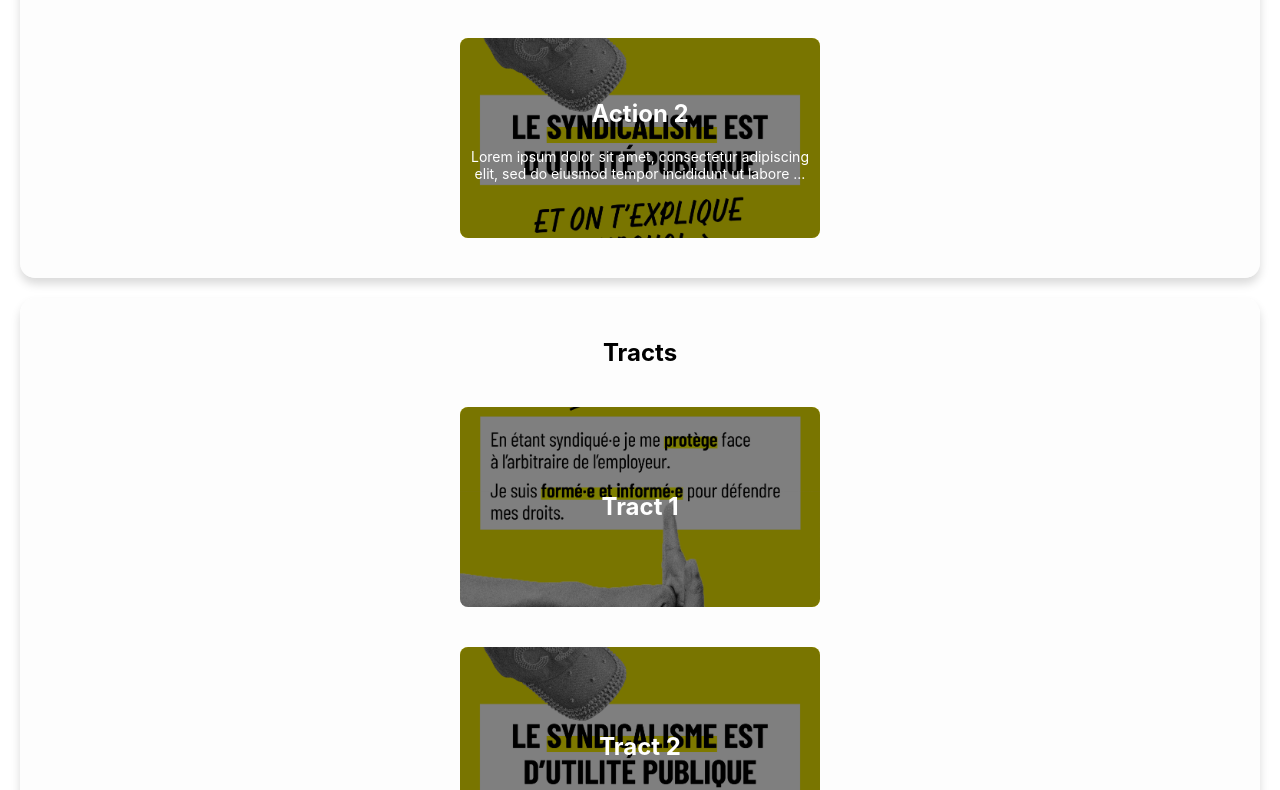
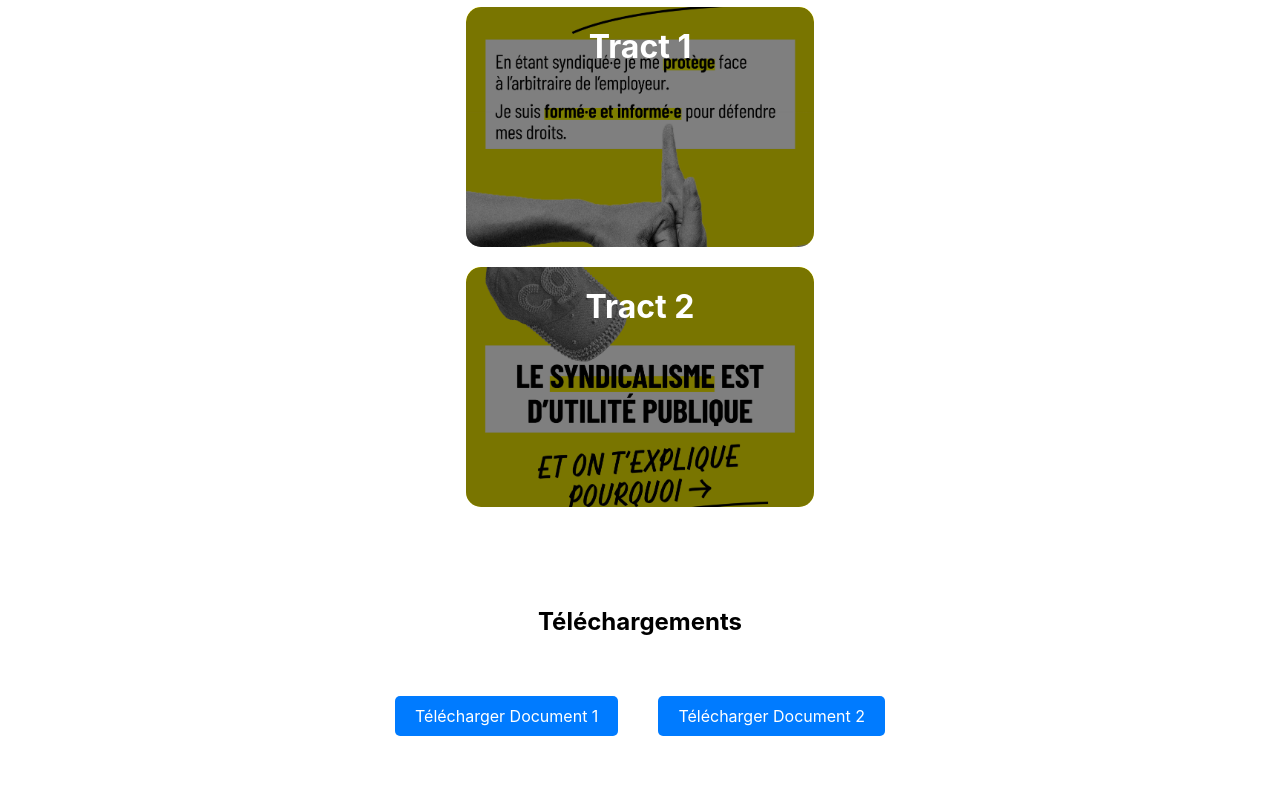
Before and after one commit to pletx/DHL_site, a React (Create React App) app: page /actions in a window 1280 px wide. Shown: the part 1001-1791 px from the top of the page. Built offline with nearby package versions, Linux system fonts and the light colour scheme.

Commit message:
new build

```diff
--- a/src/components/ActionCard.css
+++ b/src/components/ActionCard.css
@@ -1,92 +1,152 @@
-/* ActionCard.css */
-
+/* Styles de base pour ActionCard */
 .action-card {
+  position: relative;
+  width: 33%;
+  height: 30vh; /* Ajustez la hauteur comme nécessaire */
   margin: 20px;
+  border-radius: 15px;
+  overflow: hidden;
   cursor: pointer;
-  transition: all 0.3s ease-in-out;
-  width: 30%;
-  display: inline-block;
-  vertical-align: top;
+  transition: transform 0.3s ease, box-shadow 0.3s ease, height 0.3s ease;
+  background-size: cover;
+  background-position: center;
+  color: white; /* Le texte sera blanc pour contraster avec l'image de fond */
+  display: flex;
+  flex-direction: column;
+  justify-content: flex-end;
+  background-repeat: no-repeat;
 }
 
-.action-card-background {
-  position: relative;
-  height: 200px;
-  background-size: cover;
-  background-position: center;
-  border-radius: 8px;
-  overflow: hidden;
-}
-
-.overlay {
-  background: rgba(0, 0, 0, 0.5);
-  height: 100%;
-  display: flex;
-  align-items: center;
-  justify-content: center;
-  color: #fff;
+.action-card:hover {
+  transform: translateY(-5px);
+  box-shadow: 0 12px 20px rgba(0, 0, 0, 0.25);
 }
 
 .action-card-content {
+  position: relative;
+  z-index: 2; /* Assurer que le contenu soit au-dessus de l'image de fond */
+  padding: 20px;
   text-align: center;
+  background: rgba(0, 0, 0, 0.75); /* Fond semi-transparent pour une meilleure lisibilité du texte */
+  border-radius: 15px;
+  width: 100%;
+  height: 100%;
+}
+
+.action-card-content h2 {
+  margin: 0;
+  font-size: 2em; /* Utilisation d'unités relatives */
+}
+
+.action-card-content p {
+  margin: 0.5em 0 0;
+  font-size: 1em;
 }
 
 .expanded {
-  cursor: default;
-  width: 100%;
+  width: 90%;
+  height: auto; /* La hauteur s'ajuste automatiquement au contenu */
+  margin: 20px auto;
+  background: white;
+  box-shadow: 0 12px 20px rgba(0, 0, 0, 0.25);
+  flex-direction: column;
+}
+
+.expanded .action-card-background {
+  display: none;
 }
 
 .expanded-content {
   padding: 20px;
-  border: 1px solid #e7e7e7;
-  border-radius: 8px;
-  background-color: #fff;
-  position: relative;
-  width: 80%;
-  margin: 20px auto;
-  box-shadow: 0 4px 8px rgba(0, 0, 0, 0.1);
-  animation: expand 0.3s ease-out;
+  text-align: center;
+  color: black; /* Changer le texte en noir pour l'état étendu */
+
 }
 
-@keyframes expand {
-  from {
-    transform: scale(0.95);
-    opacity: 0;
-  }
-  to {
-    transform: scale(1);
-    opacity: 1;
-  }
+.expanded-content h2 {
+  font-size: 2em;
+  margin-bottom: 10px;
 }
 
-.short-text {
-  font-size: 14px;
+.expanded-content p {
+  font-size: 1em;
+  line-height: 1.5;
+}
+
+.expanded-image {
+  width: 33%;
+  height: auto;
+  margin: 20px 0;
+  border-radius: 10px;
 }
 
 .close-button {
   position: absolute;
   top: 10px;
   right: 10px;
-  background-color: #ff0000;
-  color: #fff;
+  background: red;
+  color: white;
   border: none;
   border-radius: 50%;
   width: 30px;
   height: 30px;
-  font-size: 16px;
   cursor: pointer;
-}
-
-.close-button:hover {
-  background-color: #b30000;
+  font-size: 1.2em;
+  display: flex;
+  align-items: center;
+  justify-content: center;
+  z-index: 3; /* Assurer que le bouton soit au-dessus de tout */
 }
 
 @media (max-width: 768px) {
   .action-card {
     width: 100%;
+    height: 50vh; /* Ajuster la hauteur pour les écrans plus petits */
   }
 
-  .expanded-content {
+  .expanded-content h2 {
+    font-size: 1.5em;
+  }
+
+  .expanded-content p {
+    font-size: 0.9em;
+  }
+
+  .expanded-image {
     width: 100%;
   }
+
+  .action-card-content h2 {
+    font-size: 1.2em;
+  }
+
+  .action-card-content p {
+    font-size: 0.9em;
+  }
 }
+
+@media (max-width: 480px) {
+  .expanded-content h2 {
+    font-size: 1.2em;
+  }
+
+  .expanded-content p {
+    font-size: 0.8em;
+  }
+
+  .expanded-image {
+    width: 100%;
+  }
+
+  .action-card {
+    height: 40vh; /* Ajuster la hauteur pour les écrans plus petits */
+  }
+
+  .action-card-content h2 {
+    font-size: 1em;
+  }
+
+  .action-card-content p {
+    font-size: 0.8em;
+  }
+}
--- a/src/components/ActionCard.js
+++ b/src/components/ActionCard.js
@@ -14,7 +14,11 @@ const ActionCard = ({ title, text, image }) => {
   };
 
   return (
-    <div className={`action-card ${isExpanded ? 'expanded' : ''}`} onClick={!isExpanded ? handleExpandClick : null}>
+    <div
+      className={`action-card ${isExpanded ? 'expanded' : ''}`}
+      onClick={!isExpanded ? handleExpandClick : null}
+      style={!isExpanded ? { backgroundImage: `url(${image})` } : null}
+    >
       {isExpanded ? (
         <div className="expanded-content">
           <button className="close-button" onClick={handleCloseClick}>X</button>
@@ -23,13 +27,9 @@ const ActionCard = ({ title, text, image }) => {
           <p>{text}</p>
         </div>
       ) : (
-        <div className="action-card-background" style={{ backgroundImage: `url(${image})` }}>
-          <div className="overlay">
-            <div className="action-card-content">
-              <h2>{title}</h2>
-              <p className="short-text">{text.substring(0, 100)}...</p>
-            </div>
-          </div>
+        <div className="action-card-content">
+          <h2>{title}</h2>
+          <p className="short-text">{text.substring(0, 100)}...</p>
         </div>
       )}
     </div>
--- a/src/components/TractCard.css
+++ b/src/components/TractCard.css
@@ -1,75 +1,87 @@
+/* Styles de base pour TractCard */
 .tract-card {
-  margin: 20px;
+  position: relative;
+  width: 30%;
+  height: 30vh; /* Ajustez la hauteur comme nécessaire */
+  margin: 20px auto;
+  border-radius: 15px;
+  overflow: hidden;
   cursor: pointer;
-  transition: all 0.3s ease-in-out;
-  width: 30%;
+  transition: transform 0.3s ease, box-shadow 0.3s ease, height 0.3s ease;
+  background-size: cover;
+  background-position: center;
+  color: white; /* Le texte sera blanc pour contraster avec l'image de fond */
+  display: flex;
+  flex-direction: column;
+  justify-content: flex-end;
+  flex-wrap: wrap;
+  background-repeat: no-repeat;
 }
 
-.tract-card-background {
-  position: relative;
-  height: 200px;
-  background-size: cover;
-  background-position: center;
-  border-radius: 8px;
-  overflow: hidden;
-}
-
-.overlay {
-  background: rgba(0, 0, 0, 0.5);
-  height: 100%;
-  display: flex;
-  align-items: center;
-  justify-content: center;
-  color: #fff;
+.tract-card:hover {
+  transform: translateY(-5px);
+  box-shadow: 0 12px 20px rgba(0, 0, 0, 0.25);
 }
 
 .tract-card-content {
+  position: relative;
+  z-index: 2; /* Assurer que le contenu soit au-dessus de l'image de fond */
+  padding: 20px;
   text-align: center;
+  background: rgba(0, 0, 0, 0.5); /* Fond semi-transparent pour une meilleure lisibilité du texte */
+  border-radius: 15px;
+  width: 100%;
+  height: 100%;
+}
+
+.tract-card-content h2 {
+  margin: 0;
+  font-size: 2em; /* Utilisation d'unités relatives */
 }
 
 .expanded {
-  cursor: default;
-  width: 100%;
+  width: 90%;
+  height: auto; /* La hauteur s'ajuste automatiquement au contenu */
+  margin: 20px auto;
+  background: white;
+  box-shadow: 0 12px 20px rgba(0, 0, 0, 0.25);
+  flex-direction: column;
+}
+
+.expanded .tract-card-background {
+  display: none;
 }
 
 .expanded-content {
+  justify-content: center;
   padding: 20px;
-  display: flex;
-  align-items: center;
-  flex-direction: column;
-  border: 1px solid #e7e7e7;
-  border-radius: 8px;
-  background-color: #fff;
-  position: relative;
-  width: 70%;
-  margin: 20px auto;
-  box-shadow: 0 4px 8px rgba(0, 0, 0, 0.1);
+  text-align: center;
+  color: black; /* Changer le texte en noir pour l'état étendu */
+
 }
 
+.expanded-content h2 {
+  font-size: 2em;
+  margin-bottom: 10px;
+}
 
 .expanded-content img {
-  width: 30%;
-  max-height: auto;
-  border-radius: 8px;
-  margin-bottom: 20px;
+  width: 100%;
+  height: auto;
+  margin: 20px 0;
+  border-radius: 10px;
 }
-.tract-card .expanded-content img {
-  width: 45%;
-}
-.tract-card .expanded-content {
-  width: 80%;
-  box-shadow: none;
-  border:none;
-}
+
 .download-button {
+  width: 100%;
+  display: inline-block;
   background-color: #007bff;
   color: white;
   padding: 10px 20px;
   border: none;
   border-radius: 5px;
   text-decoration: none;
-  display: inline-block;
-  margin-top: 10px;
+  cursor: pointer;
 }
 
 .download-button:hover {
@@ -80,16 +92,61 @@
   position: absolute;
   top: 10px;
   right: 10px;
-  background-color: #ff0000;
-  color: #fff;
+  background: red;
+  color: white;
   border: none;
   border-radius: 50%;
   width: 30px;
   height: 30px;
-  font-size: 16px;
   cursor: pointer;
+  font-size: 1.2em;
+  display: flex;
+  align-items: center;
+  justify-content: center;
+  z-index: 3; /* Assurer que le bouton soit au-dessus de tout */
 }
 
-.close-button:hover {
-  background-color: #b30000;
+@media (max-width: 768px) {
+  .tract-card {
+    width: 100%;
+    height: 50vh; /* Ajuster la hauteur pour les écrans plus petits */
+  }
+
+  .expanded-content h2 {
+    font-size: 1.5em;
+  }
+
+  .expanded-content p {
+    font-size: 0.9em;
+  }
+
+  .expanded-content img {
+    width: 100%;
+  }
+
+  .tract-card-content h2 {
+    font-size: 1.2em;
+  }
 }
+
+@media (max-width: 480px) {
+  .expanded-content h2 {
+    font-size: 1.2em;
+  }
+
+  .expanded-content p {
+    font-size: 0.8em;
+  }
+
+  .expanded-content img {
+    width: 100%;
+  }
+
+  .tract-card {
+    height: 40vh; /* Ajuster la hauteur pour les écrans plus petits */
+  }
+
+  .tract-card-content h2 {
+    font-size: 1em;
+  }
+}
--- a/src/components/TractCard.js
+++ b/src/components/TractCard.js
@@ -14,7 +14,11 @@ const TractCard = ({ title, image, pdfLink }) => {
   };
 
   return (
-    <div className={`tract-card ${isExpanded ? 'expanded' : ''}`} onClick={!isExpanded ? handleExpandClick : null}>
+    <div
+      className={`tract-card ${isExpanded ? 'expanded' : ''}`}
+      onClick={!isExpanded ? handleExpandClick : null}
+      style={!isExpanded ? { backgroundImage: `url(${image})` } : null}
+    >
       {isExpanded ? (
         <div className="expanded-content">
           <button className="close-button" onClick={handleCloseClick}>X</button>
@@ -23,12 +27,8 @@ const TractCard = ({ title, image, pdfLink }) => {
           <a href={pdfLink} download className="download-button">Télécharger le Tract</a>
         </div>
       ) : (
-        <div className="tract-card-background" style={{ backgroundImage: `url(${image})` }}>
-          <div className="overlay">
-            <div className="tract-card-content">
-              <h2>{title}</h2>
-            </div>
-          </div>
+        <div className="tract-card-content">
+          <h2>{title}</h2>
         </div>
       )}
     </div>
--- a/src/components/Téléchargement.css
+++ b/src/components/Téléchargement.css
@@ -0,0 +1,44 @@
+.telechargement-container {
+    display: flex;
+    flex-direction: row;
+    align-items: center;
+    flex-wrap: wrap;
+    justify-content: center;
+    padding: 20px;
+    max-width: 90vw; /* Limiter la largeur du conteneur */
+    padding: 20px; /* Centrer horizontalement */
+
+  }
+
+  .telechargement-container h2 {
+    text-align: center;
+    margin-bottom: 20px;
+    width: 100%;
+  }
+
+  .telechargement-link {
+    background-color: #007bff;
+    color: white;
+    padding: 10px 20px;
+    border: none;
+    border-radius: 5px;
+    text-decoration: none;
+    display: inline-block;
+    margin: 20px;
+    transition: background-color 0.3s ease;
+  }
+
+  .telechargement-link:hover {
+    background-color: #0056b3;
+  }
+
+  @media (max-width: 600px) {
+    .telechargement-container {
+      padding: 10px;
+    }
+
+    .telechargement-link {
+      width: 100%; /* S'assurer que le lien prend toute la largeur du conteneur */
+      text-align: center; /* Centrer le texte à l'intérieur du lien */
+    }
+  }
--- a/src/components/Téléchargement.js
+++ b/src/components/Téléchargement.js
@@ -4,7 +4,6 @@ import './Téléchargement.css';
 const Téléchargement = () => {
   return (
     <div className="telechargement-container">
-      <h2>Téléchargement</h2>
       {/* Remplacez ces éléments avec vos documents réels */}
       <a href="/path/to/document1.pdf" className="telechargement-link" download>
         Télécharger Document 1
--- a/src/pages/Actions/PageAction.css
+++ b/src/pages/Actions/PageAction.css
@@ -1,5 +1,46 @@
+/* PageAction.css */
+
+.nos-actions {
+  gap: 20px;
+  padding: 20px;
+  box-sizing: border-box;
+}
+
+.nos-actions h2 {
+  text-align: center;
+  width: 100%;
+}
+section{
+  margin: 20px;
+  padding: 20px;
+}
+#courrier-section {
+  display: flex;
+  flex-wrap: wrap;
+  align-items: center;
+  justify-content: space-between;
+  background: rgba(253, 253, 253, 0.8);
+  border-radius: 15px;
+  box-shadow: 0 6px 10px rgba(0, 0, 0, 0.15);
+  transition: transform 0.3s ease, box-shadow 0.3s ease;
+}
+
+section:hover {
+  transform: translateY(-5px);
+  box-shadow: 0 12px 20px rgba(0, 0, 0, 0.25);
+}
+
+
+.action-card img,
+.tract-card img {
+  max-width: 33%;
+  height: auto;
+  border-radius: 10px;
+}
+
 .download-item {
   margin: 10px 0;
+  width: 30%;
 }
 
 .download-link {
@@ -15,14 +56,26 @@
 .download-link:hover {
   background-color: #0056b3;
 }
-.nos-actions h2{
-text-align: center;
-width: 100%;
+
+@media (min-width: 768px) {
+  .nos-actions {
+    grid-template-columns: repeat(2, 1fr);
+  }
+
+  .action-card,
+  .tract-card {
+    flex-direction: row;
+    text-align: left;
+  }
+
+  .action-card img,
+  .tract-card img {
+    margin-right: 20px;
+  }
 }
-section {
-  display: flex;
-  flex-direction: row;
-  flex-wrap: wrap;
-  align-items: center;
-  justify-content: space-around;
+
+@media (min-width: 1024px) {
+  .nos-actions {
+    grid-template-columns: repeat(3, 1fr);
+  }
 }
--- a/src/pages/Actions/PageAction.js
+++ b/src/pages/Actions/PageAction.js
@@ -2,9 +2,11 @@ import React, { useEffect } from 'react';
 import { useLocation } from 'react-router-dom';
 import ActionCard from '../../components/ActionCard';
 import TractCard from '../../components/TractCard'; // Assuming TractCard is already created similarly
+import Téléchargement from '../../components/Téléchargement'; // Importing the Téléchargement component
 import './PageAction.css';
-import image1 from "../../assets/202407_Syndicalisation_Slide5.jpg"
-import image2 from "../../assets/202407_Syndicalisation_Slide1.jpg"
+import image1 from "../../assets/202407_Syndicalisation_Slide5.jpg";
+import image2 from "../../assets/202407_Syndicalisation_Slide1.jpg";
+
 const actions = [
   {
     title: "Action 1",
@@ -97,11 +99,7 @@ const NosActions = () => {
       </section>
       <section id="telechargement-section">
         <h2>Téléchargements</h2>
-        {downloads.map((download, index) => (
-          <div key={index} className="download-item">
-            <a href={download.pdfLink} download className="download-link">{download.title}</a>
-          </div>
-        ))}
+        <Téléchargement />
       </section>
     </div>
   );
--- a/src/pages/Droits/PageDroits.js
+++ b/src/pages/Droits/PageDroits.js
@@ -13,7 +13,7 @@ import image9 from "../../assets/202407_Syndicalisation_Slide9.jpg";
 const droits = [
   {
     title: "Droit 1",
-    text: "Description du droit 1 ",
+    text: "Lorem ipsum dolor sit amet, consectetur adipiscing elit, sed do eiusmod tempor incididunt ut labore et dolore magna aliqua. Ut enim ad minim veniam, quis nostrud exercitation ullamco laboris nisi ut aliquip ex ea commodo consequat. Duis aute irure dolor in reprehenderit in voluptate velit esse cillum dolore eu fugiat nulla pariatur. Excepteur sint occaecat cupidatat non proident, sunt in culpa qui officia deserunt mollit anim id est laborum.",
     image: image1,
   },
   {
--- a/src/pages/Home/Home.css
+++ b/src/pages/Home/Home.css
@@ -1,62 +1,67 @@
 .home-page {
+  display: flex;
+  flex-direction: column;
+  align-items: center;
   padding: 20px;
-  background: linear-gradient(135deg, #f7d6d6, #f7e9c8);
-  min-height: 100vh;
 }
 
 .content-wrapper {
   display: flex;
   justify-content: space-between;
-  gap: 20px;
-  align-items: stretch; /* Alignement des sections pour qu'elles aient la même hauteur */
-  height: 500px;
-  margin: 10px;
+  width: 90vw;
+  margin-bottom: 40px; /* Espace entre les sections */
 }
 
 .left-content,
 .right-content {
   flex: 1;
-  display: flex;
-  flex-direction: column;
-  justify-content: center;
-  max-height: 500px; /* Limite la hauteur des sections */
+  margin: 10px;
 }
 
 .left-content {
-  margin-right: 20px;
+  display: flex;
+  align-items: center;
+  justify-content: center;
 }
 
 .right-content {
-  margin-left: 20px;
+  display: flex;
+  flex-direction: column;
+  align-items: center;
+  justify-content: center;
 }
 
-section {
-  margin: 20px;
-  padding: 20px;
-  border-radius: 15px;
-  box-shadow: 0 6px 10px rgba(0, 0, 0, 0.15);
-  background: rgba(253, 253, 253, 0.8);
-  transition: transform 0.3s ease, box-shadow 0.3s ease;
+#nos-equipe {
+  width: 100%;
   display: flex;
-  flex-direction: column;
   justify-content: center;
-  height: 100%; /* Prend toute la hauteur disponible */
+  margin-top: 20px;
 }
 
-section:hover {
-  transform: translateY(-5px);
-  box-shadow: 0 12px 20px rgba(0, 0, 0, 0.25);
-}
-
-@media (max-width: 768px) {
+@media (max-width: 1024px) {
   .content-wrapper {
     flex-direction: column;
+    align-items: center;
   }
 
   .left-content,
   .right-content {
-    margin: 0; /* Supprime l'espacement latéral sur les petits écrans */
-    margin-bottom: 20px; /* Ajoute un espacement vertical entre les sections */
-    max-height: unset; /* Permet aux sections de s'adapter à la hauteur du contenu */
+    width: 100%;
+    margin: 10px 0;
   }
 }
+
+@media (max-width: 600px) {
+  .home-page {
+    padding: 10px;
+  }
+
+  .content-wrapper {
+    width: 100%;
+  }
+
+  .left-content,
+  .right-content {
+    padding: 10px;
+  }
+}
```
Also changed, not shown: src/components/DroitCard.css (+44 -16 lines), 11 other files (tests, documents, lock files or other folders).
